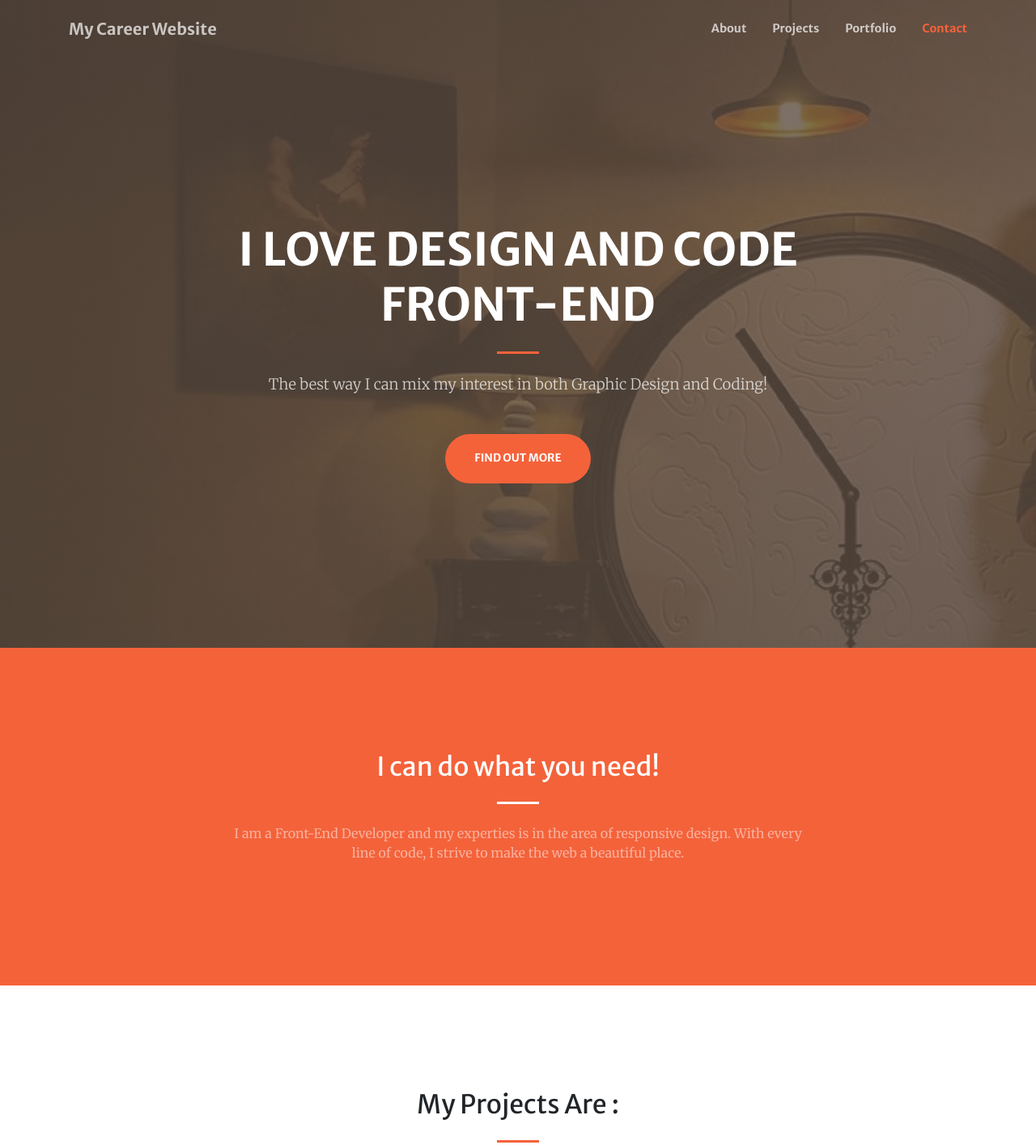
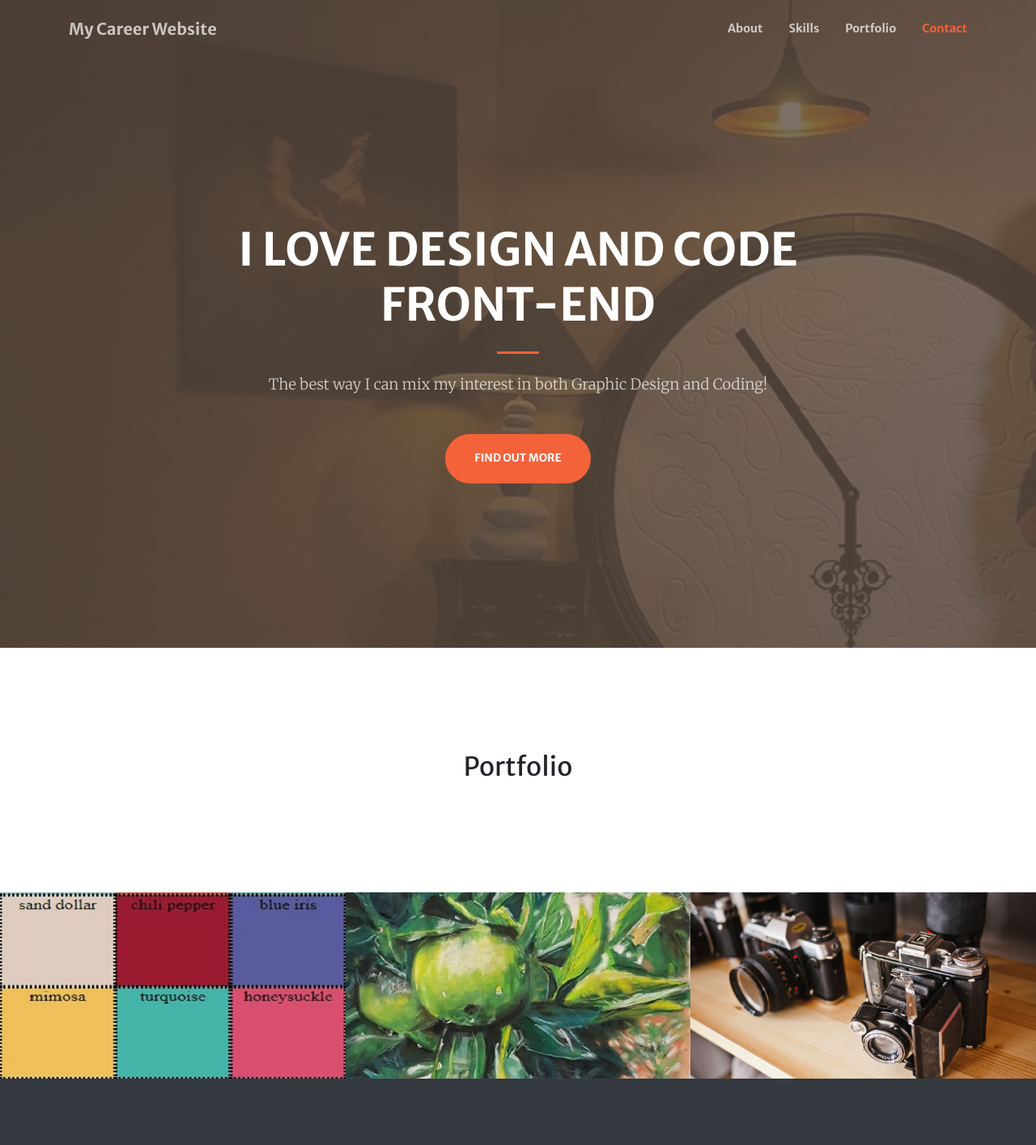
Before and after one commit to afrouzhakim/afrouzhakim.github.io, a website with bundled scripts: page index.html in a window 1280 px wide. Shown: the top 1414 px of the page at 81% size. Built offline with nearby package versions, Linux system fonts and the light colour scheme.

Commit message:
change portfolio and projects

```diff
--- a/index.html
+++ b/index.html
@@ -40,7 +40,7 @@
             <a class="nav-link js-scroll-trigger" href="#about">About</a>
           </li>
           <li class="nav-item">
-            <a class="nav-link js-scroll-trigger" href="#services">Projects</a>
+            <a class="nav-link js-scroll-trigger" href="#services">Skills</a>
           </li>
           <li class="nav-item">
             <a class="nav-link js-scroll-trigger" href="#portfolio">Portfolio</a>
@@ -70,7 +70,7 @@
   </header>
 
   <!-- About Section -->
-  <section class="page-section bg-primary" id="about">
+  <!--<section class="page-section bg-primary" id="about">
     <div class="container">
       <div class="row justify-content-center">
         <div class="col-lg-8 text-center">
@@ -81,12 +81,12 @@
       </div>
     </div>
   </section>
-
+-->
   <!-- Projects Section -->
   <section class="page-section" id="services">
     <div class="container">
-      <h2 class="text-center mt-0">My Projects Are : </h2>
-      <hr class="divider my-4">
+      <h2 class="text-center mt-0">Portfolio </h2>
+      <!--<hr class="divider my-4">
       <div class="row">
         <div class="col-lg-3 col-md-6 text-center">
           <div class="mt-5">
@@ -113,6 +113,7 @@
           </div>
         </div>
       </div>
+    -->
     </div>
   </section>
 
@@ -178,7 +179,8 @@
         <div class="col-lg-8 text-center">
           <h2 class="mt-0">Let's Get In Touch!</h2>
           <hr class="divider my-4">
-          <p class="text-muted mb-5">Ready to start your next project with me? Give me a call or send me an email and I will get back to you as soon as possible!</p>
+         <!-- <p class="text-muted mb-5">Ready to start your next project with me? Give me a call or send me an email and I will get back to you as soon as possible!</p>
+        -->
         </div>
       </div>
       <div class="row">
```
Also changed, not shown: README.md (deleted).
